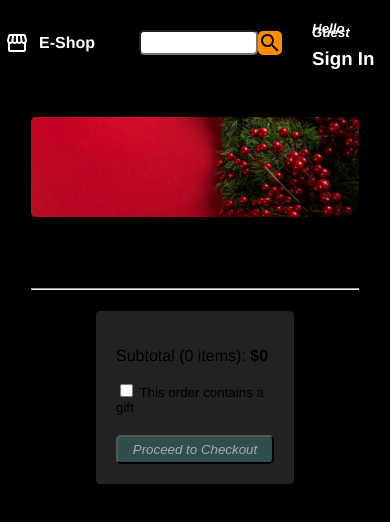
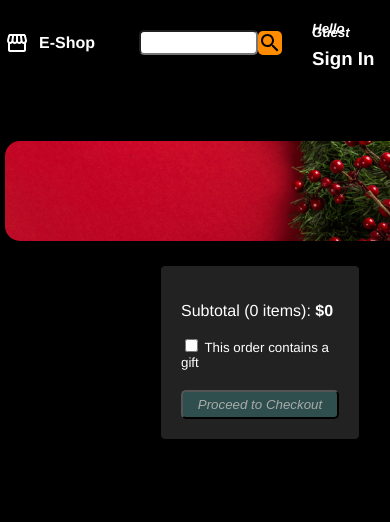
Before and after one commit to selimyay00/e-shop, a React (Vite) app: page /e-shop/checkout in a window 390 px wide. Shown: the top 522 px of the page. Built offline with nearby package versions, Linux system fonts and the light colour scheme.

Commit message:
added media query for the checkout page

```diff
--- a/src/components/checkout/Checkout.jsx
+++ b/src/components/checkout/Checkout.jsx
@@ -11,13 +11,8 @@ function Checkout() {
         <div className='checkout'>
             <div className='checkout__left'>
                 <img src={christmas} className='checkout__image' alt='Christmas' />
-                <h2 style={{ textAlign: 'center', letterSpacing: 0.5 }}>
-                    <i>
-                        Your Shopping Basket
-                    </i>
 
-                </h2>
-                <hr />
+
                 {basket.map(item => (
                     <CheckoutProduct
                         key={item.id}
--- a/src/components/checkout/checkout.css
+++ b/src/components/checkout/checkout.css
@@ -1,12 +1,30 @@
 .checkout {
-    padding: 30px;
-    border: 1px solid black;
+    padding: 5px
 }
 
 .checkout__image {
+    padding: 0px;
     height: 100px;
     max-height: 150px;
+    object-fit: cover;
+    border-radius: 15px;
     width: 100%;
-    object-fit: cover;
-    border-radius: 5px;
+    margin-top: 50px;
 }
+
+@media (max-width: 520px) {
+    .checkout__image {
+        width: 520px;
+    }
+}
+
+img {
+    max-width: 100%;
+    height: auto;
+  }
+
+@media (max-width: 520px) {
+    .checkout {
+        width: 520px;
+    }
+}
--- a/src/components/checkout/checkoutproduct.css
+++ b/src/components/checkout/checkoutproduct.css
@@ -14,7 +14,8 @@
     width: 60%;
     display: flex;
     object-fit: fill;
-    border-radius: 5px;
+    border-radius: 15px;
+    padding: 30px;
 }
 
 .checkout-info {
@@ -40,3 +41,14 @@
 .checkout-info > button:hover {
     background-color: red;
 }
+
+img {
+    max-width: 100%;
+    height: auto;
+  }
+
+  @media (max-width: 520px) {
+    .checkout-product {
+        width: 520px;
+    }
+  }
--- a/src/components/checkout/subtotal.css
+++ b/src/components/checkout/subtotal.css
@@ -8,6 +8,7 @@
     display: flex;
     flex-direction: column;
     justify-content: right;
+    color: white;
 }
 
 .subtotal > button {
```
